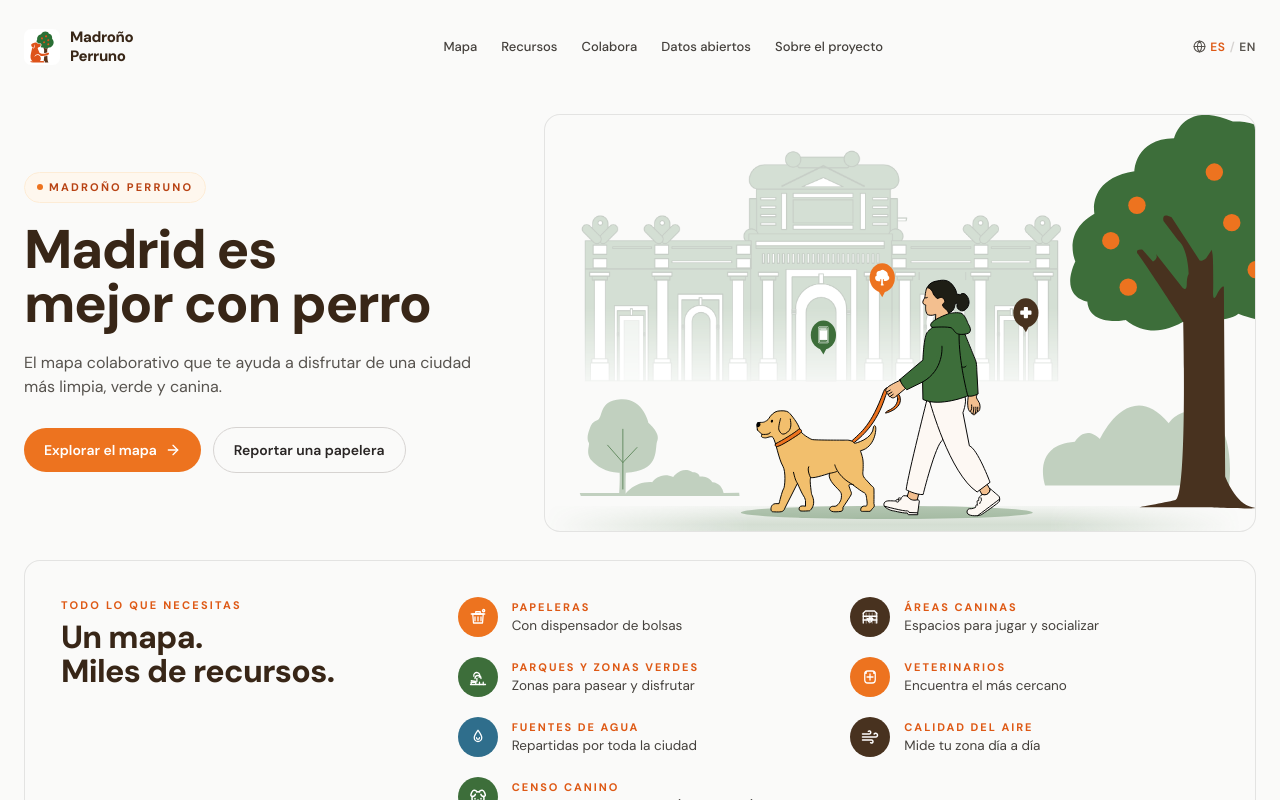
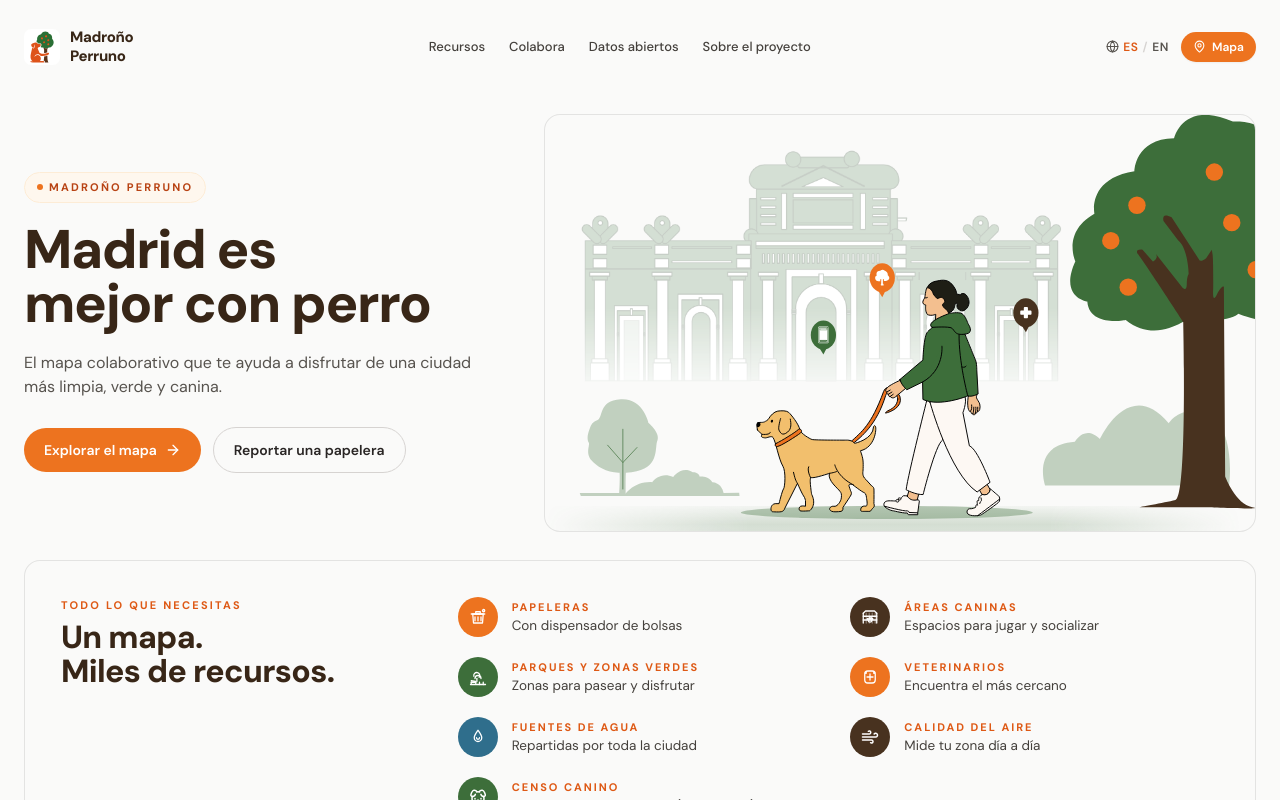
Before and after one commit to celiarozalenm/madrono-perruno, a React (Vite) app: page / in a window 1280 px wide. Built offline with nearby package versions, Linux system fonts and the light colour scheme.

Commit message:
Move Mapa link from landing nav to top-right CTA button

```diff
--- a/src/components/LandingPage.tsx
+++ b/src/components/LandingPage.tsx
@@ -85,9 +85,6 @@ export default function LandingPage({ locale, toggleLocale, onEnter }: Props) {
                 </span>
               </a>
               <nav className="hidden md:flex items-center gap-6 text-[13px] font-medium text-stone-700">
-                <a href="#/map" className="hover:text-brand-600 transition-colors">
-                  {t(locale, 'landing.bento.nav.mapa')}
-                </a>
                 <a href="#features" className="hover:text-brand-600 transition-colors">
                   {t(locale, 'landing.bento.nav.recursos')}
                 </a>
@@ -123,6 +120,17 @@ export default function LandingPage({ locale, toggleLocale, onEnter }: Props) {
                   <span className="text-stone-300">/</span>
                   <span className={locale === 'en' ? 'text-brand-600' : ''}>EN</span>
                 </button>
+                <a
+                  href="#/map"
+                  onClick={(e) => {
+                    e.preventDefault()
+                    onEnter()
+                  }}
+                  className="inline-flex items-center gap-1.5 px-3 py-1.5 rounded-full bg-brand-500 hover:bg-brand-600 text-white text-[12px] font-semibold transition-colors shadow-sm"
+                >
+                  <MapPin size={13} />
+                  {t(locale, 'landing.bento.nav.mapa')}
+                </a>
               </div>
             </header>
 
```
